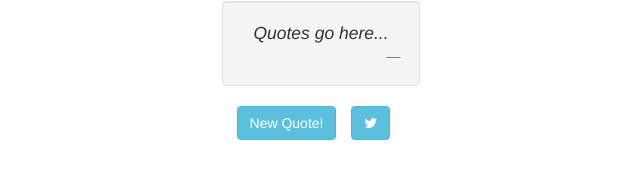
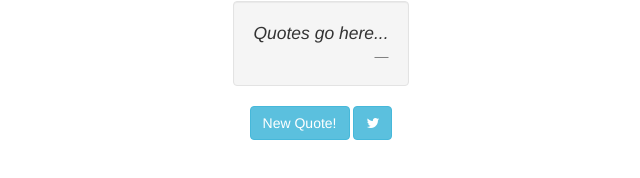
Before and after one commit to Vi5tar/Random-Quote-Generator, a plain HTML site: page index.html in a window 1280 px wide. Shown: the part 330-508 px from the top of the page, without its empty margins (319-959 px from the left). Drawn offline with nearby package versions, Linux system fonts and the light colour scheme.

Commit message:
buttons stay put
combined the buttons into a single div element so they don't move back
and forth with the width of the quote

```diff
--- a/index.html
+++ b/index.html
@@ -25,10 +25,8 @@
       <footer id="auth"></footer>
     </blockquote>
 
-    <div class="col-xs-6">
+    <div class="col-xs-12">
       <button class="btn btn-info" onclick="newQuote()">New Quote!</button>
-    </div>
-    <div class="col-xs-6">
       <button class="btn btn-info" onclick="tweetQuote()"><i class="fa fa-twitter" aria-hidden="true"></i></button>
     </div>
 
```
